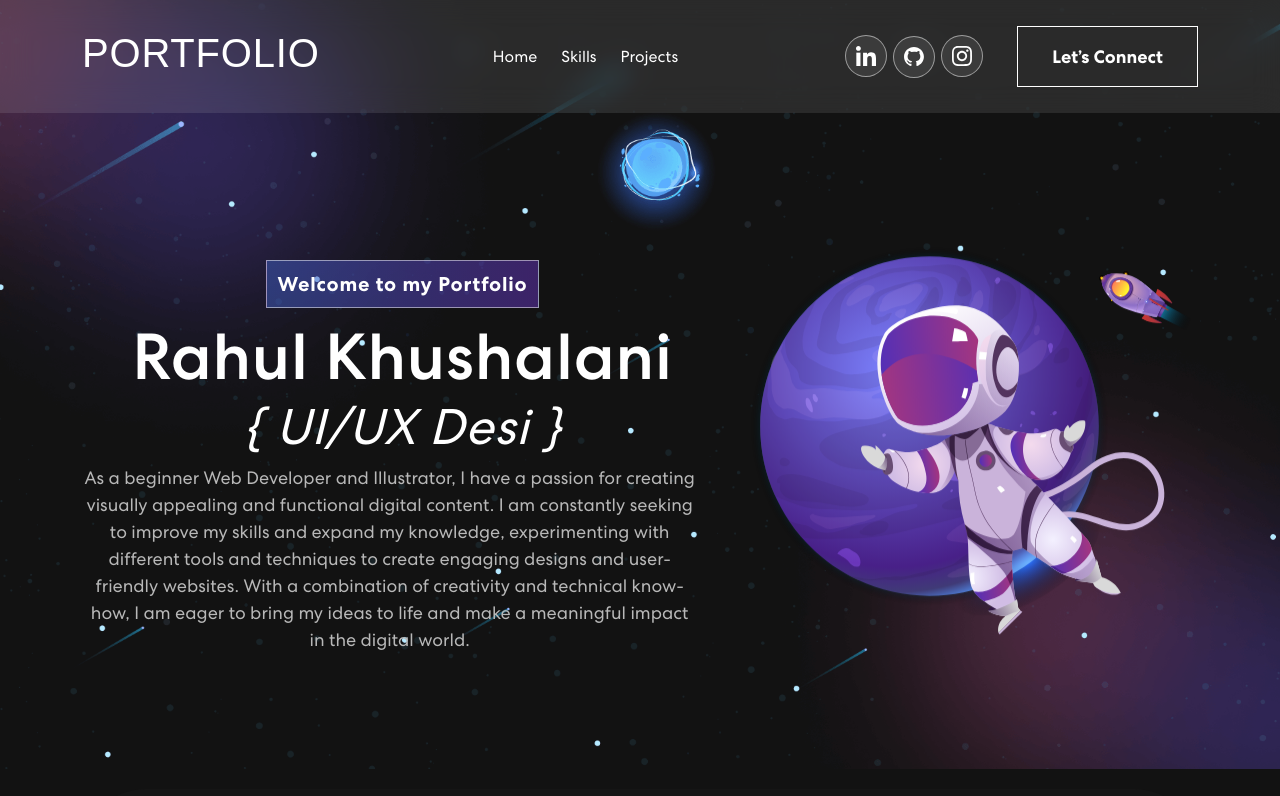
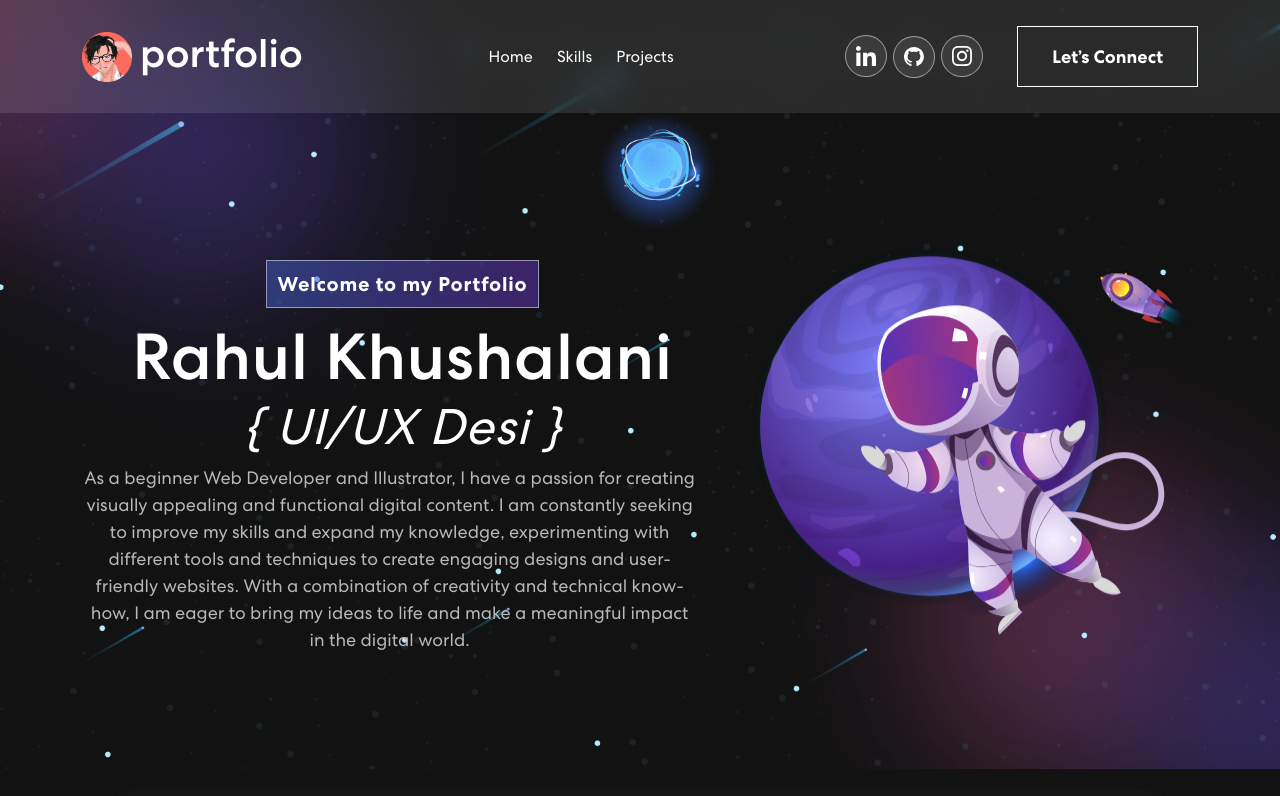
Before and after one commit to lazyjinchuriki/portfolio, a React (Create React App) app: page / in a window 1280 px wide. Shown: the top 796 px of the page. Built offline with nearby package versions, Linux system fonts and the light colour scheme.

Commit message:
improving style navbar

```diff
--- a/src/App.css
+++ b/src/App.css
@@ -164,6 +164,20 @@ nav.navbar a.navbar-brand {
   font-weight: 400;
   letter-spacing: 0.8px;
   text-transform: uppercase;
+}
+
+/* navbar title */
+.nav-title:hover h1 {
+  text-decoration: underline;
+  text-underline-offset: 4px;
+}
+
+.nav-title .nav-title-img {
+  transition: .5s all ease-in-out;
+}
+
+.nav-title:hover .nav-title-img {
+  transform: scale(1.1) rotate(-11deg);
 }
 
 /* nav.navbar .navbar-nav .nav-link.navbar-link {
--- a/src/components/NavBar.js
+++ b/src/components/NavBar.js
@@ -7,6 +7,7 @@ import navIcon2 from "../assets/img/nav-icon2.svg";
 import navIcon3 from "../assets/img/nav-icon3.svg";
 import { HashLink } from "react-router-hash-link";
 import { BrowserRouter as Router } from "react-router-dom";
+import logo from "../assets/img/logo.png";
 
 export const NavBar = () => {
   const [activeLink, setActiveLink] = useState("home");
@@ -32,10 +33,22 @@ export const NavBar = () => {
 
   return (
     <Router>
-<Navbar expand="md" className={`custom-navbar ${scrolled ? "scrolled" : ""}`}>       <Container>
-          <Navbar.Brand href="/">
-            <h1>portfolio</h1>
-          </Navbar.Brand>
+      <Navbar
+        expand="md"
+        className={`custom-navbar ${scrolled ? "scrolled" : ""}`}
+      >
+        <Container>
+          <div>
+            <a
+              className="d-flex gap-2 align-items-center text-decoration-none text-white nav-title me-4"
+              href="."
+            >
+              <div style={{ width: "50px" }}>
+                <img src={logo} alt="logo" className="nav-title-img" />
+              </div>
+              <h1>portfolio</h1>
+            </a>
+          </div>
           <Navbar.Toggle aria-controls="basic-navbar-nav">
             <span className="navbar-toggler-icon"></span>
           </Navbar.Toggle>
```
